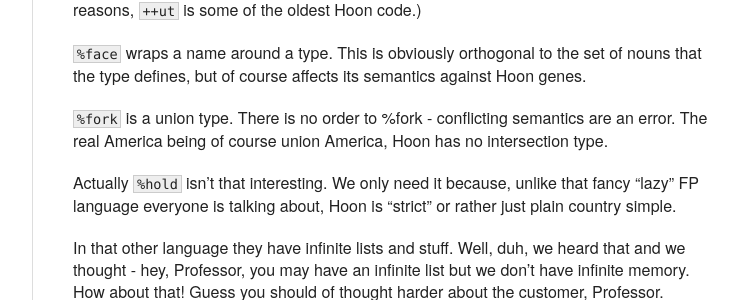
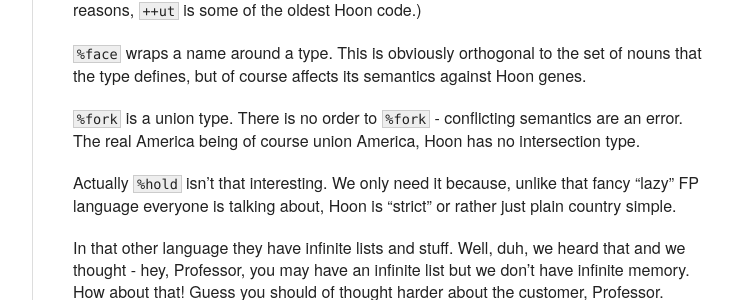
Before and after one commit to urbit/old-urbit.org, a Jekyll site: the page built from _posts/doc/2013-08-22-Chapter-5-types.markdown, in a window 1280 px wide and 900 px high, scrolled down 5360 px. Shown: the part 154-454 px from the top of the window, without its empty margins (378-1122 px from the left). Built offline with Jekyll 4.4.1, drawn with Linux system fonts in a browser that asks for light colours.

Commit message:
another small fix

```diff
--- a/_posts/doc/2013-08-22-Chapter-5-types.markdown
+++ b/_posts/doc/2013-08-22-Chapter-5-types.markdown
@@ -302,7 +302,7 @@ reasons, `++ut` is some of the oldest Hoon code.)
 to the set of nouns that the type defines, but of course affects
 its semantics against Hoon genes.
 
-`%fork` is a union type.  There is no order to %fork -
+`%fork` is a union type.  There is no order to `%fork` -
 conflicting semantics are an error.  The real America being
 of course union America, Hoon has no intersection type.
 
```
